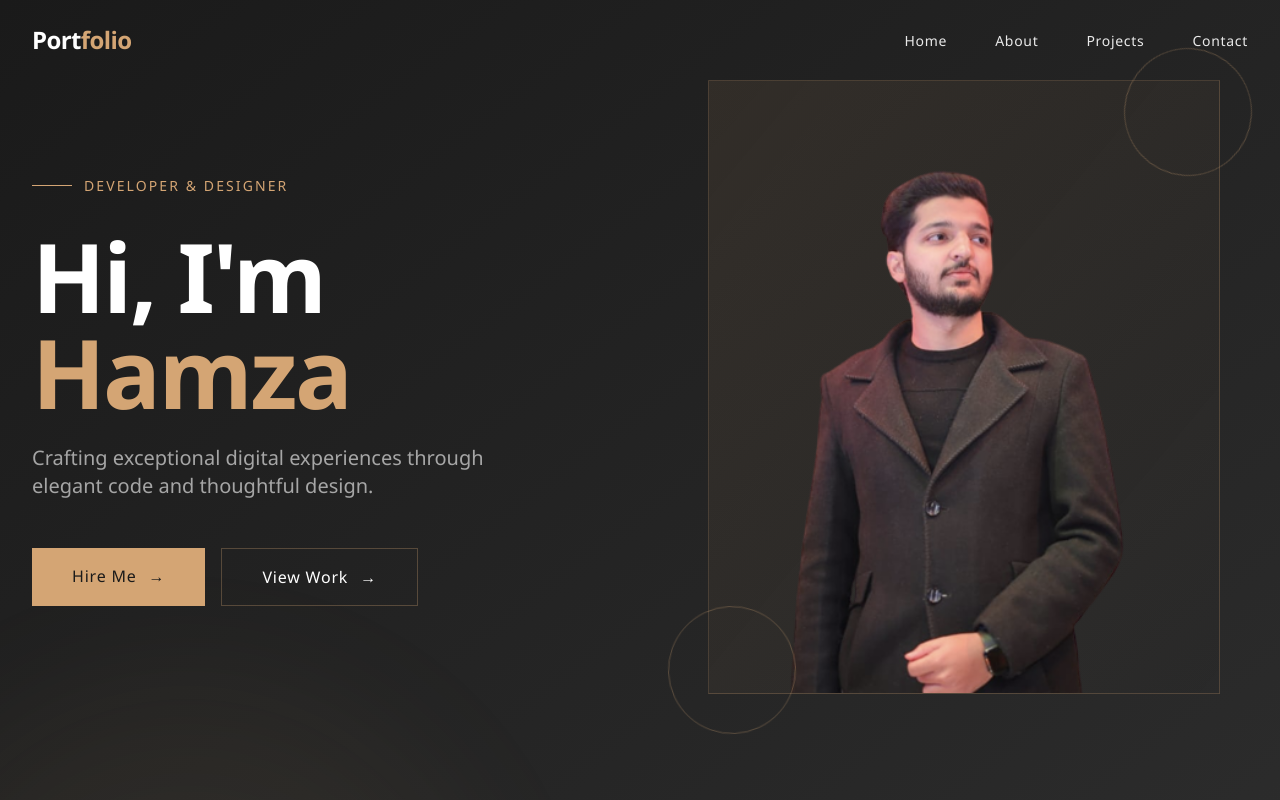
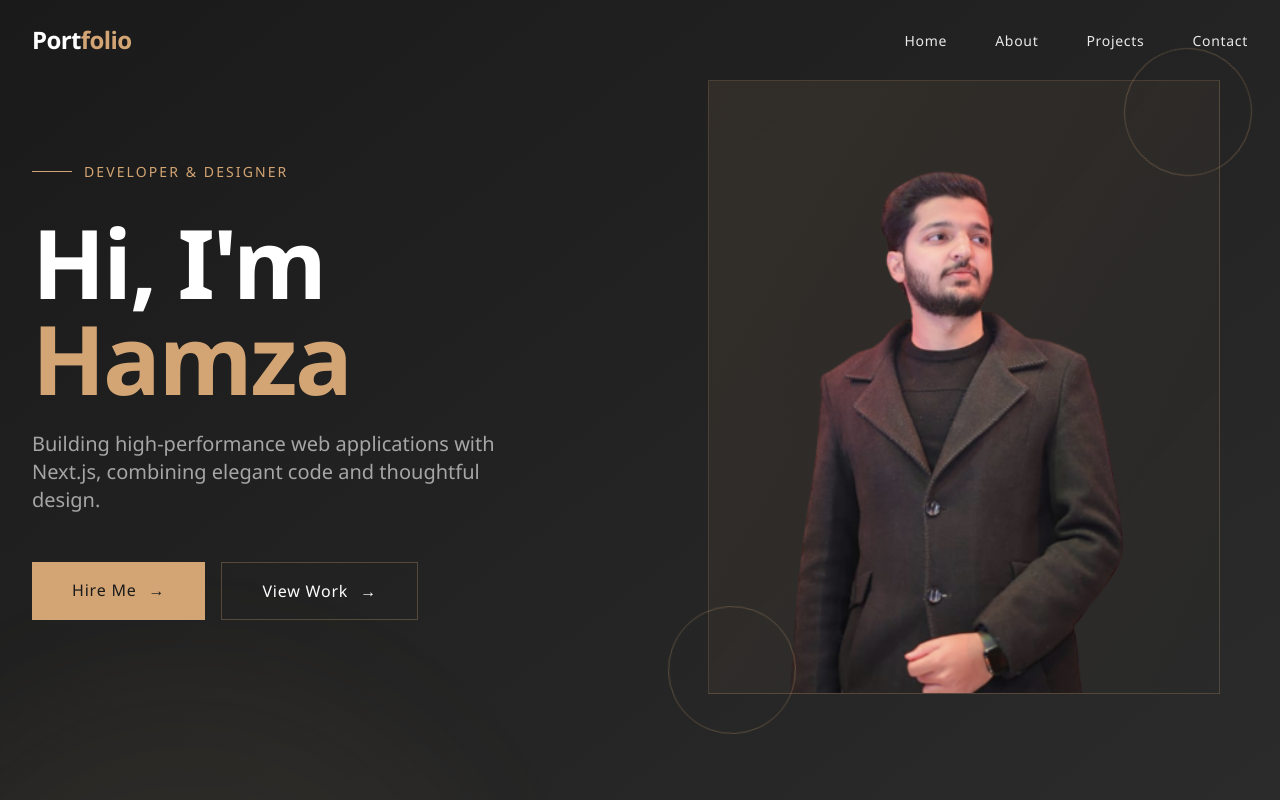
Before and after one commit to SaudCh/MERN-Hamza-Portfolio, a React (Create React App) app: page / in a window 1280 px wide. Shown: the top 800 px of the page. Built offline with nearby package versions, Linux system fonts and the light colour scheme.

Commit message:
hamzaportfolio

```diff
--- a/src/components/Banner/index.js
+++ b/src/components/Banner/index.js
@@ -27,8 +27,7 @@ const Banner = forwardRef(({}, ref) => {
 
             {/* Subtitle */}
             <p className="text-lg lg:text-xl font-light text-white/60 leading-relaxed mb-12 max-w-lg animate-fade-in-delay-3">
-              Crafting exceptional digital experiences through elegant code and
-              thoughtful design.
+          Building high-performance web applications with Next.js, combining elegant code and thoughtful design.
             </p>
 
             {/* CTA Buttons */}
```
